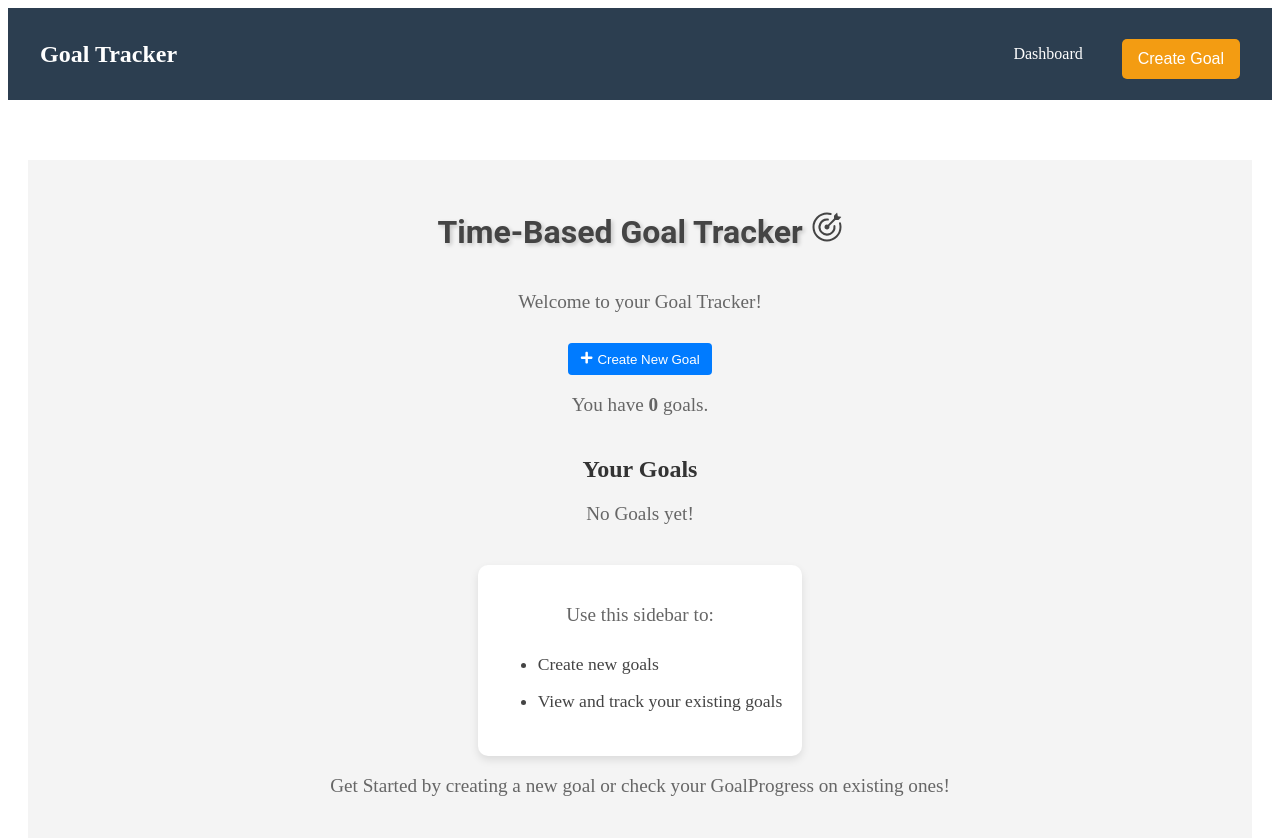
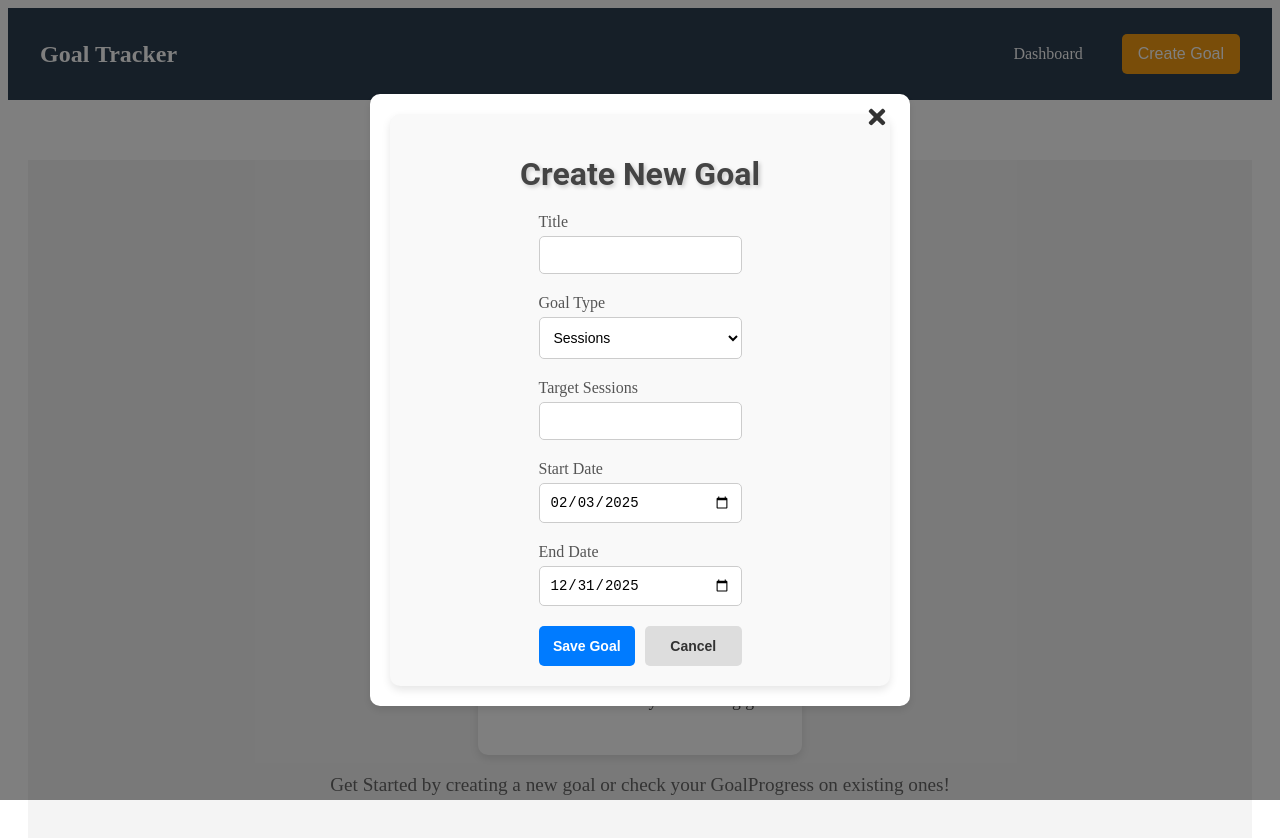
Before and after one commit to Suleman-007/goal-tracker, a React (Vite) app: page / in a window 1280 px wide. Both pictures are taken after a click on the button "Create Goal". Shown: the top 838 px of the page. Built offline with nearby package versions, Linux system fonts and the light colour scheme.

Commit message:
Worked on UI of the web app

```diff
--- a/src/App.jsx
+++ b/src/App.jsx
@@ -14,6 +14,7 @@ function App() {
   });
   const [selectedGoal, setSelectedGoal] = useState(null); // track selected goal
 
+  const [goalFormOpen, setGoalFormOpen] = useState(false);
   useEffect(() => {
     localStorage.setItem("goals", JSON.stringify(goals));
   }, [goals]);
@@ -34,13 +35,11 @@ function App() {
   return (
     <Router>
       <div className={styles.appContainer}>
-      <Navbar/>
+      <Navbar onCreateGoal={() => setGoalFormOpen(true)}/>
 
       <div className={styles.mainContent} >
      <Routes>
-       <Route path="/" element={<Dashboard goals={goals} updateGoal={updateGoal}/>}/>
-       <Route path="/GoalProgress/:goalId"
-       element={selectedGoal ? <GoalProgress goal={selectedGoal} updateGoal={updateGoal} /> : <p>No goal selected</p>}/>
+       <Route path="/" element={<Dashboard goalFormOpen={goalFormOpen} setGoalFormOpen={setGoalFormOpen} goals={goals} updateGoal={updateGoal}/>}/>
      </Routes>
       </div>
 
--- a/src/CSSModules/Dashboard.module.css
+++ b/src/CSSModules/Dashboard.module.css
@@ -2,7 +2,6 @@
     display: flex;
     flex-direction: column;
     align-items: center;
-    justify-items: center;
     justify-content: flex-start; /*Align to the top*/
     text-align: center;
     background-color: #f4f4f4;
@@ -52,7 +51,8 @@
 }
 
 .goalCard {
-    width: 1 1 calc(50% - 20px);
+    position: relative;
+    flex: 1 1 calc(50% - 20px);
     min-width: 350px;
     max-width: 400px;
     background-color: #fff;
@@ -61,6 +61,7 @@
     margin: 10px;
     box-shadow: 0px 4px 8px rgba(0, 0, 0, 0.1);
     transition: transform 0.3s ease, box-shadow 0.3s ease;
+    overflow: hidden;
 }
 
 .goalCardContainer .goalCard:nth-child(2):first-child {
@@ -68,7 +69,7 @@
 }
 
 .goalCard:hover {
-    transform: scale(1.05);
+    transform: scale(1.025);
     box-shadow: 0px 8px 16px rgba(0, 0, 0, 0.2);
 }
 
@@ -83,20 +84,115 @@
     margin-bottom: 8px;
 }
 
-button {
-    padding: 8px 12px;
-    margin-top: 10px;
+.infoContainer {
+    display: flex;
+    flex-direction: column;
+    align-items: center;
+    gap: 10px;
+    margin-top: 12px;
+}
+
+.infoBadge {
+    display: flex;
+    align-items: center;
+    justify-content: center;
+    gap: 8px;
+    font-size: 0.95rem;
+    font-weight: 500;
+    color: #2c3e50;
+    background: #e8f4fc;
+    padding: 8px 14px;
+    border-radius: 50px;
+    width: fit-content;
+    min-width: 180px;
+    text-align: center;
+    box-shadow: 0px 2px 4px rgba(0, 0, 0, 0.1);
+    transition: transform 0.2s ease;
+}
+
+
+.infoBadge svg {
+    font-size: 1.2rem;
+}
+
+.infoBadge:hover {
+    transform: scale(1.025);
+    background: #d4eaf8;
+}
+
+
+.actionIcons {
+    position:absolute;
+    top: 15px;
+    right: 15px;
+    display: flex;
+    gap: 10px;
+}
+
+.actionIcons svg {
+    cursor: pointer;
+    font-size: 1.2rem;
+    transition: color 0.3s ease;
+}
+
+.actionIcons svg:hover {
+    transform: scale(1.1);
+}
+
+.editIcon {
+    color: #007bff;
+}
+
+.editIcon:hover {
+    color: #0056b3;
+}
+
+.deleteIcon {
+    color: #cf984f;
+}
+
+.deleteIcon:hover {
+    color: #b63434;
+}
+
+.primaryBtn {
+    padding: 12px 16px;
+    margin: 8px 4px;
     background-color: #007bff;
     color: white;
     border: none;
-    border-radius: 4px;
+    border-radius: 6px;
     cursor: pointer;
-    transition: background-color 0.3s ease;
+    transition: background-color 0.3s ease transform 0.2s ease;
+    font-size: 1rem;
 }
 
-button:hover {
+.primaryBtn:hover {
     background-color: #0056b3;
+    transform: translateY(-2px);
 }
+
+.secondaryBtn {
+
+    padding: 12px 16px;
+    margin: 10px 4px;
+    background-color: transparent;
+    border: 2px solid #007bff;
+    color: #333;
+    border-radius: 6px;
+    cursor: pointer;
+    transition: background-color 0.3 ease, color 0.3s ease, border-color 0.3s ease, transform 0.2s ease;
+    font-size: 1rem;
+}
+
+.secondaryBtn:hover {
+    background-color: rgba(0, 123, 255, 0.1);
+    color: #0056b3;
+    border-color: #0056b3;
+    transform: translateY(-2px);
+}
+
+
 
 .showMoreBtn {
     padding: 10px 20px;
@@ -161,15 +257,76 @@ button:hover {
     overflow: hidden;
     max-height: 0;
     transition: max-height 0.3s ease-in-out;
+    background: #f9f9f9;
+    width: 100%;
+    padding: 0;
+    border-radius: 8px;
+    box-shadow: 0px 4px 6px rgba(0, 0, 0, 0.1);
 }
 
 .logProgressContainer.show {
-    max-height: 300px;
+    max-height: 400px;
+    padding: 15px;
 }
 
+.logProgressForm {
+    display: flex;
+    flex-direction: column;
+    gap: 10px;
+    text-align: left;
+}
+
+.logProgressForm label {
+    font-weight: 600;
+    text-align: left;
+
+
+}
+
+.logProgressForm input,
+.logProgressForm textarea {
+    width: 100%;
+    padding: 8px;
+    border: 1px solid #ccc;
+    border-radius: 4px;
+    font-size: 14px;
+    text-align: left;
+    margin: 4px;
+}
+
+.addLogBtnContainer {
+    display: flex;
+    justify-content: center;
+    margin-top: 15px; /* Adds spacing from inputs */
+}
+
+.addLogBtn {
+    padding: 10px 20px;
+    font-size: 14px;
+    border: none;
+    border-radius: 6px;
+    background: #4b5563;
+    color: #ffffff;
+    font-weight: 600;
+    cursor: pointer;
+    transition: background 0.3s ease-in-out, transform 0.2s ease-in-out;
+}
+
+
+.addLogBtn:hover {
+    background: #374151;
+}
+
+
+.addLogBtn:active {
+    transform: scale(0.97);
+}
+
+
 .toggleArrow {
-    font-size: 1.2rem;
-    margin-left: 8px;
+    font-size: 1rem;
+    margin-left: 6px;
+    vertical-align: middle;
     cursor: pointer;
     transition: transform 0.3s ease;
 }
@@ -183,6 +340,7 @@ button:hover {
 
 
 
+
 /* Responsiveness */
 @media (max-width: 768px) {
     .goalCard{
--- a/src/CSSModules/GoalForm.module.css
+++ b/src/CSSModules/GoalForm.module.css
@@ -12,9 +12,27 @@
 
 }
 
+select {
+    padding: 10px; /* Same as input fields */
+    font-size: 14px;
+    border: 1px solid #ccc;
+    border-radius: 5px;
+    outline: none;
+    width: 100%;
+    box-sizing: border-box;
+    height: 42px; /* Ensure it matches input fields */
+    background-color: #fff;
+    cursor: pointer;
+}
+
+select:focus {
+    border-color: #007bff;
+    box-shadow: 0 0 4px rgba(0, 123, 255, 0.4);
+}
+
 h1{
-    font-size: 40px;
-    font-weight: 750;
+    font-size: 32px;
+    font-weight: bold;
     color: #333; /*dark grey*/
     margin-bottom: 20px;
     text-align: center;
@@ -24,7 +42,7 @@ h1{
 .formGroup{
     display: flex;
     flex-direction: column;
-    margin-bottom: 15px;
+    margin-bottom: 20px;
     width: 100%;
 }
 
@@ -32,6 +50,7 @@ label{
     font-size: 16px;
     color: #555;/*medium grey*/
     margin-bottom: 5px;
+    text-align: left;
 }
 
 input{
@@ -50,19 +69,39 @@ input:focus{
     box-shadow: 0 0 4px rgba(0, 123, 255, 0.4);/* Soft Gloe Effect*/
 }
 
-.button{
-    padding: 10px 20px; /* vertical and horizontal padding*/
-    font-size: 16px;
-    font-weight: bold;
-    color:#fff; /* white text color*/
-    background-color: #007bff;
-    border:none;
-    border-radius: 5px;
-    cursor:pointer;/* show pointer cursor on hover*/
-    transition: background-color 0.3s ease; /*smooth hover effect*/
-
+.buttonGroup {
+    display: flex;
+    justify-content: space-between;
+    width: 100%;
+    margin-top: 20px;
 }
 
-.button:hover{
+.saveButton, .cancelButton {
+    flex: 1; /* Makes both buttons take equal width */
+    padding: 12px 10px;
+    font-size: 14px;
+    font-weight: bold;
+    border: none;
+    border-radius: 5px;
+    cursor: pointer;
+    transition: background-color 0.3s ease;
+}
+
+.saveButton {
+    margin-right: 10px;
+    color: #fff;
+    background-color: #007bff;
+}
+
+.saveButton:hover {
     background-color: #0056b3;
 }
+
+.cancelButton {
+    color: #333;
+    background-color: #ddd;
+}
+
+.cancelButton:hover {
+    background-color: #bbb;
+}
--- a/src/Components/Dashboard.jsx
+++ b/src/Components/Dashboard.jsx
@@ -1,15 +1,14 @@
 import React, { useEffect, useState } from 'react'
 import styles from '../CSSModules/Dashboard.module.css'
 import { GoGoal } from "react-icons/go";
-import {FaEdit, FaTrash, FaPlus, FaTimes, FaChevronDown, FaChevronUp} from "react-icons/fa";
+import {FaEdit, FaTrash, FaPlus, FaTimes, FaChevronDown, FaChevronUp, FaBullseye, FaChartBar, FaClock} from "react-icons/fa";
 import GoalProgress from './GoalProgress';
 import GoalForm from './GoalForm';
 import { ToastContainer, toast } from 'react-toastify';
 import 'react-toastify/dist/ReactToastify.css';
 
-function Dashboard() {
+function Dashboard({goalFormOpen, setGoalFormOpen}) {
   const [goals, setGoals] =useState([]);
-  const [goalFormOpen, setGoalFormOpen] = useState(false);
   const [editGoal, setEditGoal] = useState(null);
   // state to track which goal's progress form is open
   const [progressFormOpen, setProgressFormOpen] = useState(null);
@@ -125,7 +124,7 @@ function Dashboard() {
       <p>Welcome to your Goal Tracker!</p>
 
       {/*Create New Goal Button*/}
-      <button onClick={() =>{ setEditGoal(null); setGoalFormOpen(true)}} className={styles.createGoalBtn}>
+      <button className={styles.primaryBtn} onClick={() =>{ setEditGoal(null); setGoalFormOpen(true)}} >
         <FaPlus/> Create New Goal
       </button>
 
@@ -144,10 +143,9 @@ function Dashboard() {
       )}
 
     {/*Display Goals*/}
-    <p>You have <strong>{goals.length}</strong> goals.</p>
-
     <div>
     <h2>Your Goals</h2>
+    <p>You have <strong>{goals.length}</strong> goals.</p>
     {goals.length === 0 ? (
       <p>No Goals yet!</p>
     ) : (
@@ -160,12 +158,29 @@ function Dashboard() {
         return (
         <div key={goal.id} className={styles.goalCard}>
           <h3>{goal.title}</h3>
-          <p>Target {goal.goalType === 'sessions' ? 'Sessions' : 'Hours'}: {goal.targetAmount}</p>
-          <p>Progress: {completionPercentage !== undefined ? completionPercentage.toFixed(1) : 'N/A'}%</p>
-          <p>Days Remaining: {daysRemaining !== undefined ? daysRemaining : 'N/A'} days</p>
+          <div className={styles.actionIcons}>
+          <FaEdit className={styles.eitIcon} onClick={() => {setEditGoal(goal); setGoalFormOpen(true); }}/>
+          <FaTrash className={styles.deleteIcon} onClick={() => deleteGoal(goal.id)}/>
+          </div>
 
+          <div className={styles.infoContainer}>
+            <div className={`${styles.infoBadge} ${styles.targetBadge}`}>
+            <FaBullseye/>
+            <span>Target {goal.goalType === 'sessions' ? 'Sessions' : 'Hours'}: {goal.targetAmount}</span>
+            </div>
+
+          <div className={`${ styles.infoBadge} ${styles.progressBadge}`}>
+            <FaChartBar/>
+            Progress: {completionPercentage !== undefined ? completionPercentage.toFixed(1) : 'N/A'}%
+            </div>
+
+          <div className={`${styles.infoBadge} ${styles.daysBadge}`}>
+            <FaClock/>
+            Days Remaining: {daysRemaining !== undefined ? daysRemaining : 'N/A'} days
+            </div>
+          </div>
           {/*Log Progress Button*/}
-          <button onClick={() => setProgressFormOpen(progressFormOpen === goal.id ? null : goal.id)}>
+          <button className={styles.secondaryBtn} onClick={() => setProgressFormOpen(progressFormOpen === goal.id ? null : goal.id)}>
             {progressFormOpen === goal.id ? <FaChevronUp/> : <FaChevronDown/>} Log Progress
           </button>
 
@@ -179,12 +194,9 @@ function Dashboard() {
           )}
 
           {/*show progress button (opens modal)*/}
-          <button onClick={() => setModalGoal(goal)}>
+          <button className={styles.primaryBtn}onClick={() => setModalGoal(goal)}>
             Show Progress
           </button>
-
-            <button onClick={() => {setEditGoal(goal); setGoalFormOpen(true); }}><FaEdit/> Edit </button>
-            <button onClick={() => deleteGoal(goal.id)}><FaTrash/> Delete </button>
 
         </div>
       );
--- a/src/Components/GoalForm.jsx
+++ b/src/Components/GoalForm.jsx
@@ -78,9 +78,10 @@ function GoalForm({ setGoals, closeForm, editGoal, editIndex }) {
           <label>End Date</label>
           <input type="date" name="endDate" value={goal.endDate} onChange={handleChange} min={goal.startDate} />
         </div>
-
-        <button className={styles.button} type="submit">{editGoal ? "Update Goal" : "Save Goal"}</button>
-        <button className={styles.button} type="button" onClick={closeForm}>Cancel</button>
+         <div className={styles.buttonGroup}>
+        <button className={styles.saveButton} type="submit">{editGoal ? "Update Goal" : "Save Goal"}</button>
+        <button className={styles.cancelButton} type="button" onClick={closeForm}>Cancel</button>
+        </div>
       </form>
     </div>
   );
--- a/src/Components/Navbar.jsx
+++ b/src/Components/Navbar.jsx
@@ -3,7 +3,7 @@ import {NavLink} from 'react-router-dom';
 import {FaBars, FaTimes} from 'react-icons/fa';
 import styles from '../CSSModules/Navbar.module.css';
 
-function Navbar() {
+function Navbar({onCreateGoal}) {
     const [mobileMenuOpen, setMobileMenuOpen] = useState(false);
     const toggleMobileMenu = () => {
         setMobileMenuOpen((prev) => !prev);
@@ -36,7 +36,7 @@ function Navbar() {
                 </li>
 
                 <li>
-                    <button className={styles.createGoalBtn}> Create Goal </button>
+                    <button className={styles.createGoalBtn} onClick={onCreateGoal}> Create Goal </button>
                 </li>
             </ul>
 
```
Also changed, not shown: src/Components/GoalProgress.jsx (+6 -7 lines).
